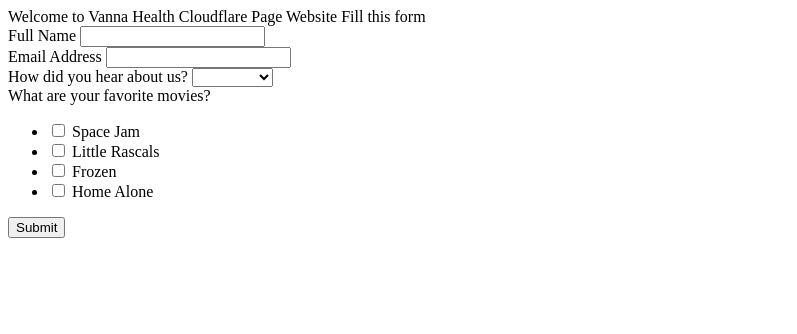
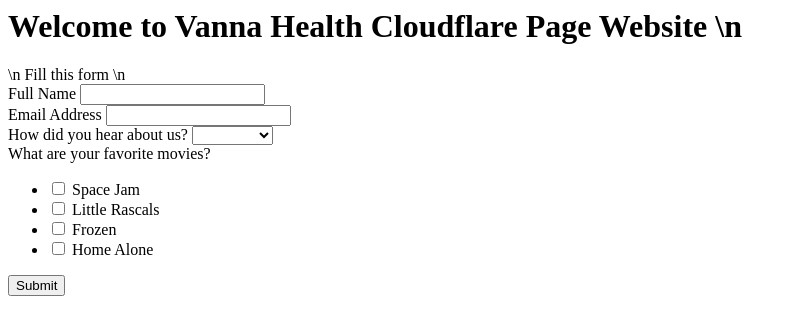
Before and after one commit to SRK-RAJU/Vanna-Health, a plain HTML site: page index.html in a window 1280 px wide. Shown: the whole page, without its empty margins (0-797 px from the left). Drawn offline with Linux system fonts and the light colour scheme.

Commit message:
Update index.html
heading changes

```diff
--- a/index.html
+++ b/index.html
@@ -1,6 +1,6 @@
 <html lang="en">
-  <h15>Welcome to Vanna Health Cloudflare Page Website</h15>
-  <h10>Fill this form</h10>
+  <h1>Welcome to Vanna Health Cloudflare Page Website \n </h1>
+  <h10> \n Fill this form \n </h10>
   <head>
     <meta charset="utf8" />
     <title>Form Demo</title>
```
